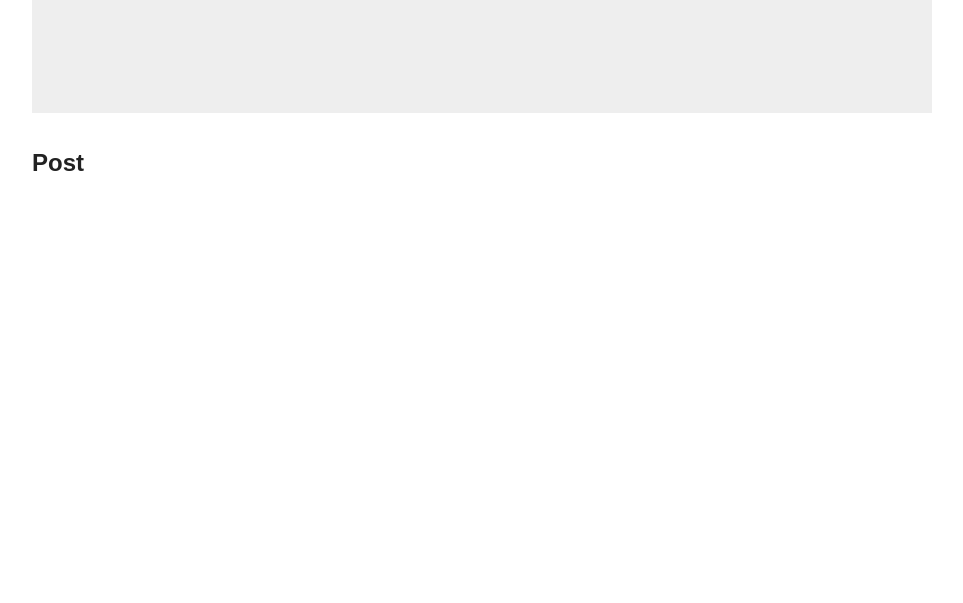
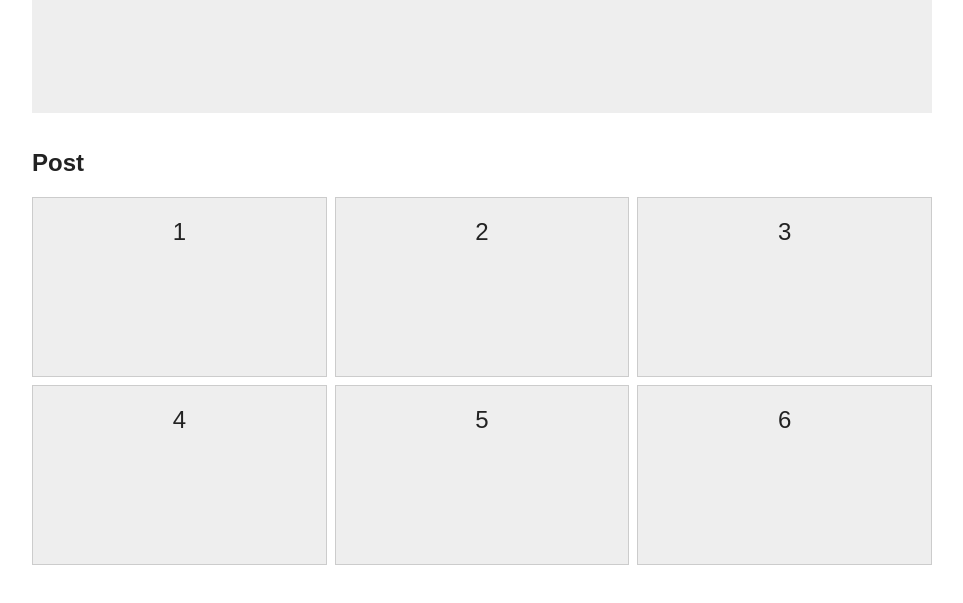
Before and after one commit to RaffaeleGallo/mediblei-css-grid, a plain HTML site: page index.html in a window 1280 px wide. Shown: the part 167-770 px from the top of the page, without its empty margins (158-1121 px from the left). Drawn offline with Linux system fonts and the light colour scheme.

Commit message:
Aggiunta griglia: sei riquadri numerati, tre colonne, due righe e gap

```diff
--- a/css/style.css
+++ b/css/style.css
@@ -34,3 +34,21 @@ body {
 .posts {
     margin-top: 32px;
 }
+
+/* Grid container: tre colonne uguali e spazio tra righe e colonne. */
+.posts-grid {
+    display: grid;
+    grid-template-columns: repeat(3, 1fr);
+    gap: 8px;
+    margin-top: 16px;
+}
+
+/* Grid item: riquadri provvisori che diventeranno post con immagini. */
+.post {
+    min-height: 180px;
+    padding: 16px;
+    background-color: #eee;
+    border: 1px solid #ccc;
+    font-size: 24px;
+    text-align: center;
+}
--- a/index.html
+++ b/index.html
@@ -1,11 +1,13 @@
 <!DOCTYPE html>
 <html lang="it">
+
 <head>
     <meta charset="UTF-8">
     <meta name="viewport" content="width=device-width, initial-scale=1.0">
     <title>Mediblei | Esercizio CSS Grid</title>
     <link rel="stylesheet" href="css/style.css">
 </head>
+
 <body>
     <main class="container">
         <!-- Il profilo completo verrà aggiunto dopo aver costruito la griglia. -->
@@ -16,8 +18,17 @@
 
         <section class="posts" aria-labelledby="posts-title">
             <h2 id="posts-title">Post</h2>
-            <!-- Nel prossimo passo aggiungeremo sei riquadri e CSS Grid. -->
+            <!-- Solo i figli diretti di questo contenitore sono grid item. -->
+            <div class="posts-grid">
+                <div class="post">1</div>
+                <div class="post">2</div>
+                <div class="post">3</div>
+                <div class="post">4</div>
+                <div class="post">5</div>
+                <div class="post">6</div>
+            </div>
         </section>
     </main>
 </body>
+
 </html>
```
Also changed, not shown: 1 other file.
